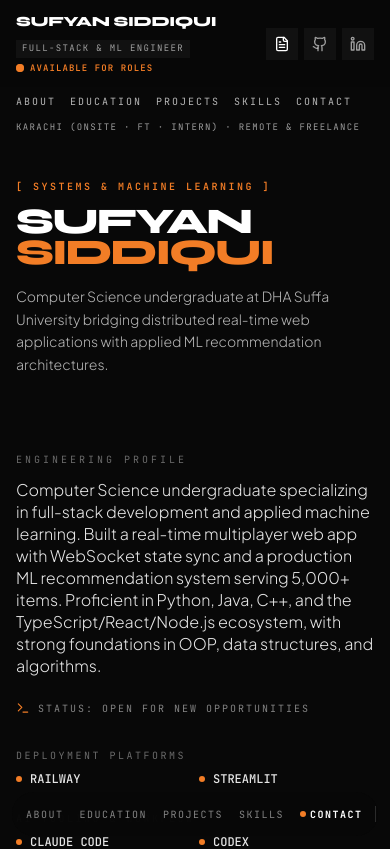
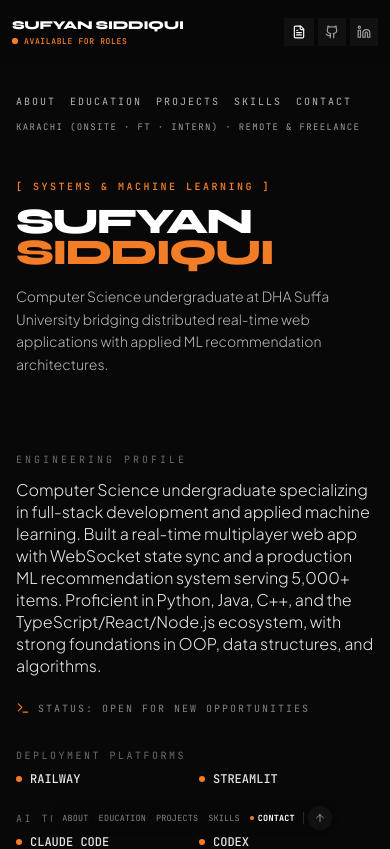
Before and after one commit to sufyan005/portfolio, a React (Vite) app: page / in a window 390 px wide. Shown: the top 849 px of the page. Built offline with nearby package versions, Linux system fonts and the light colour scheme.

Commit message:
fix: adjust mobile responsiveness and safe area for header and bottom dock

```diff
--- a/src/components/BottomDock.tsx
+++ b/src/components/BottomDock.tsx
@@ -77,9 +77,9 @@ export const BottomDock: React.FC = () => {
   return (
     <nav
       aria-label="Portfolio Navigation"
-      className="fixed bottom-2 sm:bottom-4 inset-x-0 z-40 flex justify-center pointer-events-none px-2 sm:px-3 mb-[env(safe-area-inset-bottom,0px)]"
+      className="fixed bottom-2 sm:bottom-4 inset-x-0 z-40 flex justify-center pointer-events-none px-1.5 min-[360px]:px-2 sm:px-3 pb-[env(safe-area-inset-bottom,0px)]"
     >
-      <div className="pointer-events-auto h-11 sm:h-12 max-w-[calc(100vw-1.5rem)] overflow-x-auto scrollbar-none px-2 sm:px-5 rounded-full bg-[#080808]/95 backdrop-blur-xl border border-white/20 shadow-[0_12px_36px_rgba(0,0,0,0.85)] flex items-center gap-1 sm:gap-3 shrink-0">
+      <div className="pointer-events-auto h-9 min-[360px]:h-10 sm:h-12 max-w-[calc(100vw-0.75rem)] min-[360px]:max-w-[calc(100vw-1rem)] sm:max-w-max overflow-x-auto scrollbar-none px-1.5 min-[360px]:px-2.5 sm:px-5 rounded-full bg-[#080808]/95 backdrop-blur-xl border border-white/20 shadow-[0_12px_36px_rgba(0,0,0,0.85)] flex items-center justify-center gap-0.5 min-[360px]:gap-1 sm:gap-3 shrink-0">
         {DOCK_ITEMS.map((item) => {
           const isActive = activeSection === item.id;
           return (
@@ -87,31 +87,31 @@ export const BottomDock: React.FC = () => {
               key={item.id}
               href={`#${item.id}`}
               onClick={(e) => handleItemClick(e, item.id)}
-              className={`flex items-center gap-1 sm:gap-1.5 h-8 sm:h-9 px-1.5 sm:px-3 text-[10px] sm:text-[11px] font-['JetBrains_Mono'] uppercase tracking-[0.15em] sm:tracking-[0.25em] transition-colors whitespace-nowrap ${
+              className={`flex items-center gap-1 sm:gap-1.5 h-7 min-[360px]:h-8 sm:h-9 px-1 min-[360px]:px-1.5 sm:px-3 text-[8.5px] min-[360px]:text-[9.5px] sm:text-[11px] font-['JetBrains_Mono'] uppercase tracking-[0.02em] min-[360px]:tracking-[0.06em] sm:tracking-[0.25em] transition-all whitespace-nowrap shrink-0 ${
                 isActive
                   ? 'text-white font-bold'
                   : 'text-white/50 hover:text-[#F27D26]'
               }`}
             >
               {isActive && (
-                <span className="w-1.5 h-1.5 rounded-full bg-[#F27D26] inline-block shadow-[0_0_10px_#F27D26] shrink-0"></span>
+                <span className="w-1 min-[360px]:w-1.5 h-1 min-[360px]:h-1.5 rounded-full bg-[#F27D26] inline-block shadow-[0_0_10px_#F27D26] shrink-0"></span>
               )}
               <span>{item.label}</span>
             </a>
           );
         })}
 
-        <div className="w-px h-4 bg-white/15 mx-0.5 sm:mx-1 shrink-0" />
+        <div className="w-px h-3 min-[360px]:h-4 bg-white/15 mx-0.5 sm:mx-1 shrink-0" />
 
         <button
           onClick={() => {
             scrollToSection('top');
           }}
-          className="flex items-center justify-center w-7 h-7 rounded-full bg-white/[0.04] hover:bg-[#F27D26] text-white/50 hover:text-[#080808] border border-white/10 transition-all shrink-0"
+          className="flex items-center justify-center w-6 h-6 min-[360px]:w-7 min-[360px]:h-7 rounded-full bg-white/[0.04] hover:bg-[#F27D26] text-white/50 hover:text-[#080808] border border-white/10 transition-all shrink-0"
           title="Back to Top"
           aria-label="Back to Top"
         >
-          <ArrowUp className="w-3.5 h-3.5" />
+          <ArrowUp className="w-3 h-3 min-[360px]:w-3.5 min-[360px]:h-3.5" />
         </button>
       </div>
     </nav>
--- a/src/components/Header.tsx
+++ b/src/components/Header.tsx
@@ -9,32 +9,32 @@ interface HeaderProps {
 
 export const Header: React.FC<HeaderProps> = ({ onOpenResume }) => {
   return (
-    <header className="fixed top-0 w-full z-40 bg-[#080808]/90 backdrop-blur-xl border-b border-white/15">
-      <div className="max-w-6xl mx-auto min-h-[4.5rem] py-3 sm:py-0 sm:h-20 px-4 sm:px-8 flex items-center justify-between gap-2">
+    <header className="fixed top-0 w-full z-40 bg-[#080808]/90 backdrop-blur-xl border-b border-white/15 pt-[env(safe-area-inset-top,0px)]">
+      <div className="max-w-6xl mx-auto h-16 sm:h-20 px-3 min-[360px]:px-4 sm:px-8 flex items-center justify-between gap-2">
         {/* Identity & Status */}
-        <div className="flex flex-col gap-1 min-w-0">
-          <div className="flex items-center gap-2 sm:gap-3 flex-wrap">
+        <div className="flex flex-col gap-0.5 sm:gap-1 min-w-0 flex-1 pr-1">
+          <div className="flex items-center gap-1.5 sm:gap-3 min-w-0">
             <a
               href="#top"
               onClick={(e) => {
                 e.preventDefault();
                 scrollToSection('top');
               }}
-              className="font-['Syne'] text-sm sm:text-lg font-black tracking-tight text-white hover:text-[#F27D26] transition-colors whitespace-nowrap"
+              className="font-['Syne'] text-xs min-[360px]:text-sm sm:text-lg font-black tracking-tight text-white hover:text-[#F27D26] transition-colors whitespace-nowrap shrink-0"
               title="Return to top"
             >
               {PERSONAL_INFO.name}
             </a>
-            <span className="font-['JetBrains_Mono'] text-[9px] sm:text-[10px] tracking-[0.15em] sm:tracking-[0.2em] px-1.5 sm:px-2 py-0.5 bg-white/[0.04] text-white/60 border border-white/15 uppercase whitespace-nowrap">
+            <span className="font-['JetBrains_Mono'] text-[8px] min-[360px]:text-[9px] sm:text-[10px] tracking-[0.1em] sm:tracking-[0.2em] px-1 sm:px-2 py-0.5 bg-white/[0.04] text-white/60 border border-white/15 uppercase truncate hidden min-[440px]:inline-block">
               {PERSONAL_INFO.role}
             </span>
           </div>
-          <div className="flex items-center gap-1.5 sm:gap-2">
-            <span className="relative flex h-2 w-2 shrink-0">
+          <div className="flex items-center gap-1.5 sm:gap-2 min-w-0">
+            <span className="relative flex h-1.5 w-1.5 min-[360px]:h-2 min-[360px]:w-2 shrink-0">
               <span className="animate-ping absolute inline-flex h-full w-full rounded-full bg-[#F27D26] opacity-75"></span>
-              <span className="relative inline-flex rounded-full h-2 w-2 bg-[#F27D26] shadow-[0_0_8px_#F27D26]"></span>
+              <span className="relative inline-flex rounded-full h-1.5 w-1.5 min-[360px]:h-2 min-[360px]:w-2 bg-[#F27D26] shadow-[0_0_8px_#F27D26]"></span>
             </span>
-            <span className="font-['JetBrains_Mono'] text-[9px] sm:text-[10px] tracking-[0.12em] sm:tracking-[0.18em] text-white/60 uppercase truncate">
+            <span className="font-['JetBrains_Mono'] text-[8px] min-[360px]:text-[9px] sm:text-[10px] tracking-[0.08em] sm:tracking-[0.18em] text-white/60 uppercase truncate">
               <span className="text-[#F27D26] font-semibold">{PERSONAL_INFO.status}</span>
               <span className="hidden md:inline"> · KARACHI (ONSITE · FT · INTERN) · REMOTE &amp; FREELANCE</span>
             </span>
@@ -42,16 +42,16 @@ export const Header: React.FC<HeaderProps> = ({ onOpenResume }) => {
         </div>
 
         {/* Action Controls */}
-        <div className="flex items-center gap-1.5 sm:gap-3 shrink-0">
+        <div className="flex items-center gap-1 min-[360px]:gap-1.5 sm:gap-3 shrink-0">
           {/* Resume Trigger */}
           <button
             onClick={onOpenResume}
-            className="w-8 sm:w-auto h-8 sm:h-9 px-0 sm:px-3 flex items-center justify-center gap-1.5 bg-white/[0.04] hover:bg-[#F27D26] text-white hover:text-[#080808] border border-white/20 text-xs sm:text-[11px] font-['JetBrains_Mono'] uppercase tracking-[0.15em] sm:tracking-[0.2em] transition-all"
+            className="h-7 min-[360px]:h-8 sm:h-9 px-2 min-[360px]:px-2.5 sm:px-3 flex items-center justify-center gap-1 sm:gap-1.5 bg-white/[0.04] hover:bg-[#F27D26] text-white hover:text-[#080808] border border-white/20 text-[10px] sm:text-[11px] font-['JetBrains_Mono'] uppercase tracking-[0.1em] sm:tracking-[0.2em] transition-all"
             title="View ATS Resume"
             aria-label="View ATS Resume"
           >
-            <FileText className="w-4 h-4 sm:w-3.5 sm:h-3.5" />
-            <span className="hidden sm:inline">RESUME</span>
+            <FileText className="w-3.5 h-3.5 sm:w-3.5 sm:h-3.5 shrink-0" />
+            <span className="hidden min-[340px]:inline">RESUME</span>
           </button>
 
           {/* GitHub Source Link */}
@@ -59,11 +59,11 @@ export const Header: React.FC<HeaderProps> = ({ onOpenResume }) => {
             href={PERSONAL_INFO.github}
             target="_blank"
             rel="noopener noreferrer"
-            className="w-8 sm:w-9 h-8 sm:h-9 flex items-center justify-center bg-white/[0.04] border border-white/15 text-white/60 hover:text-[#F27D26] hover:border-[#F27D26] transition-colors"
+            className="w-7 h-7 min-[360px]:w-8 min-[360px]:h-8 sm:w-9 sm:h-9 flex items-center justify-center bg-white/[0.04] border border-white/15 text-white/60 hover:text-[#F27D26] hover:border-[#F27D26] transition-colors"
             aria-label="GitHub Repository"
             title="GitHub Profile"
           >
-            <Github className="w-4 h-4" />
+            <Github className="w-3.5 h-3.5 sm:w-4 sm:h-4" />
           </a>
 
           {/* LinkedIn Profile */}
@@ -71,11 +71,11 @@ export const Header: React.FC<HeaderProps> = ({ onOpenResume }) => {
             href={PERSONAL_INFO.linkedin}
             target="_blank"
             rel="noopener noreferrer"
-            className="w-8 sm:w-9 h-8 sm:h-9 flex items-center justify-center bg-white/[0.04] border border-white/15 text-white/60 hover:text-[#F27D26] hover:border-[#F27D26] transition-colors"
+            className="w-7 h-7 min-[360px]:w-8 min-[360px]:h-8 sm:w-9 sm:h-9 flex items-center justify-center bg-white/[0.04] border border-white/15 text-white/60 hover:text-[#F27D26] hover:border-[#F27D26] transition-colors"
             aria-label="LinkedIn Profile"
             title="LinkedIn Profile"
           >
-            <Linkedin className="w-4 h-4" />
+            <Linkedin className="w-3.5 h-3.5 sm:w-4 sm:h-4" />
           </a>
         </div>
       </div>
```
